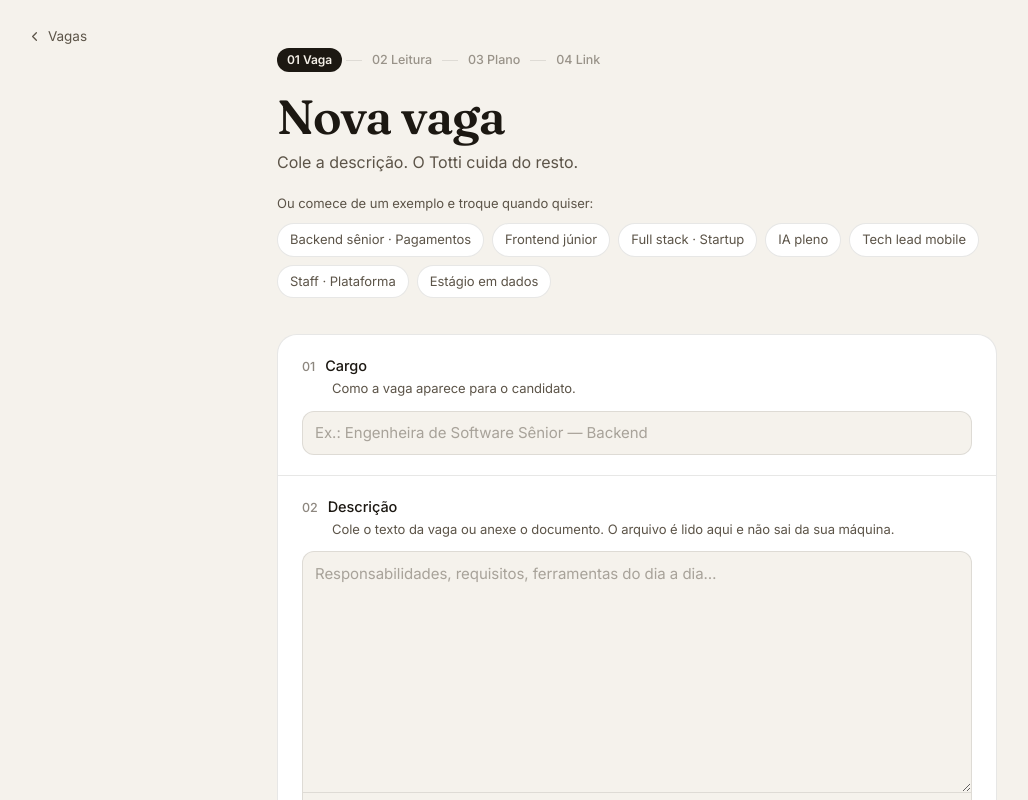
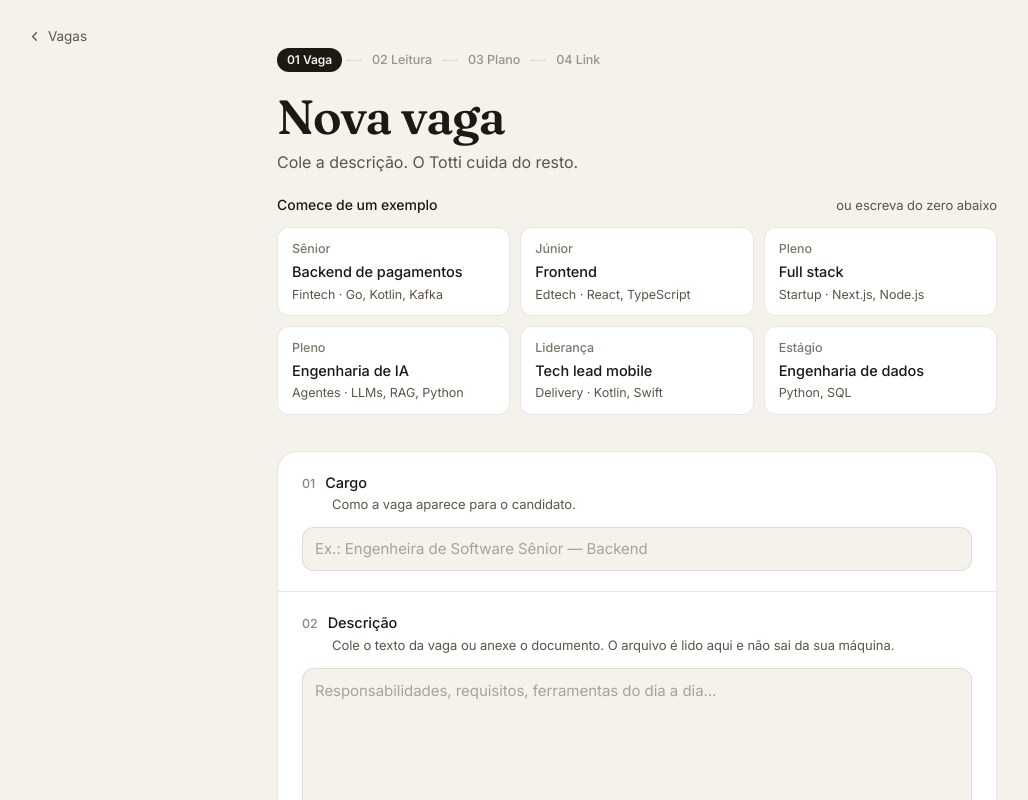
Before and after one commit to GioNicolas/converge-challenge, a Next.js app: page /vagas/nova in a window 1280 px wide. Shown: the top 800 px of the page, without its empty margins (3-1031 px from the left). Built offline with nearby package versions, Linux system fonts and the light colour scheme.

Commit message:
Exemplos da nova vaga viram cartões com nível, setor e tecnologia
Co-Authored-By: Claude Opus 5.5 <noreply@anthropic.com>

```diff
--- a/components/pre-entrevista/EntradaVaga.tsx
+++ b/components/pre-entrevista/EntradaVaga.tsx
@@ -3,10 +3,10 @@ import TituloRevelado from "@/components/totti/TituloRevelado";
 
 // Nova vaga: uma lista única, de cima para baixo — 01 Cargo, 02 Descrição (texto ou documento), 03 Contexto.
 // O documento (PDF, TXT, Markdown) é lido no navegador: o primeiro preenche a descrição, os outros viram contexto.
-// Abaixo do título, exemplos clicáveis preenchem os três campos; clicar em outro troca o exemplo.
+// Abaixo do título, cartões de exemplo preenchem os três campos; clicar em outro troca, clicar no marcado limpa.
 import { useRef, useState, type DragEvent, type FormEvent, type ReactNode } from "react";
 import { motion } from "motion/react";
-import { ArrowRight, Lock, Paperclip } from "lucide-react";
+import { ArrowRight, Check, Lock, Paperclip } from "lucide-react";
 import { VAGAS } from "@/fixtures/pre-entrevista/vagas";
 import type { Vaga } from "@/lib/pre-entrevista/classificador";
 import { ACEITOS, lerDocumento, type Documento } from "@/lib/pre-entrevista/tela/documentos";
@@ -27,15 +27,14 @@ type Props = {
   voltar?: ReactNode;
 };
 
-/** Nome curto de cada vaga de exemplo, na ordem em que aparecem os botões. */
-const EXEMPLOS: { id: string; nome: string }[] = [
-  { id: "backend-senior-pagamentos", nome: "Backend sênior · Pagamentos" },
-  { id: "frontend-junior", nome: "Frontend júnior" },
-  { id: "fullstack-startup", nome: "Full stack · Startup" },
-  { id: "ia-pleno", nome: "IA pleno" },
-  { id: "tech-lead-mobile", nome: "Tech lead mobile" },
-  { id: "staff-plataforma", nome: "Staff · Plataforma" },
-  { id: "estagio-dados", nome: "Estágio em dados" },
+/** Cartões de exemplo (vagas de `fixtures/pre-entrevista/vagas.ts`): nível, nome curto e onde/com o quê. Seis fecham a grade 3×2. */
+const EXEMPLOS: { id: string; nivel: string; nome: string; detalhe: string }[] = [
+  { id: "backend-senior-pagamentos", nivel: "Sênior", nome: "Backend de pagamentos", detalhe: "Fintech · Go, Kotlin, Kafka" },
+  { id: "frontend-junior", nivel: "Júnior", nome: "Frontend", detalhe: "Edtech · React, TypeScript" },
+  { id: "fullstack-startup", nivel: "Pleno", nome: "Full stack", detalhe: "Startup · Next.js, Node.js" },
+  { id: "ia-pleno", nivel: "Pleno", nome: "Engenharia de IA", detalhe: "Agentes · LLMs, RAG, Python" },
+  { id: "tech-lead-mobile", nivel: "Liderança", nome: "Tech lead mobile", detalhe: "Delivery · Kotlin, Swift" },
+  { id: "estagio-dados", nivel: "Estágio", nome: "Engenharia de dados", detalhe: "Python, SQL" },
 ];
 
 const moldura =
@@ -121,6 +120,13 @@ export default function EntradaVaga({ onEnviar, erro, inicial, voltar }: Props)
     if (!exemplo) return;
     ditadoDescricao.cancelar();
     ditadoContexto.cancelar();
+    // Clicar no exemplo já marcado desfaz: os campos voltam vazios.
+    if (exemploAtual === id) {
+      setCargo("");
+      setDescricao("");
+      setContexto("");
+      return;
+    }
     setCargo(exemplo.roleTitle);
     setDescricao(exemplo.jobDescription);
     setContexto(exemplo.context ?? "");
@@ -159,9 +165,12 @@ export default function EntradaVaga({ onEnviar, erro, inicial, voltar }: Props)
           </h1>
           <p className="text-[16px] text-texto-suave">Cole a descrição. O Totti cuida do resto.</p>
         </div>
-        <div className="flex flex-col gap-2.5">
-          <span className="text-[13px] text-texto-suave">Ou comece de um exemplo e troque quando quiser:</span>
-          <div className="flex flex-wrap gap-2">
+        <div className="flex flex-col gap-3">
+          <div className="flex items-baseline justify-between gap-3">
+            <span className="text-[14px] font-medium text-texto">Comece de um exemplo</span>
+            <span className="text-[13px] text-texto-suave">ou escreva do zero abaixo</span>
+          </div>
+          <div className="grid grid-cols-2 gap-2.5 sm:grid-cols-3">
             {EXEMPLOS.map((e) => {
               const ativo = exemploAtual === e.id;
               return (
@@ -170,13 +179,23 @@ export default function EntradaVaga({ onEnviar, erro, inicial, voltar }: Props)
                   type="button"
                   onClick={() => usarExemplo(e.id)}
                   aria-pressed={ativo}
-                  className={`rounded-full border px-3 py-1.5 text-[13px] transition-colors duration-150 ${
+                  className={`group relative flex flex-col gap-1 rounded-controle border px-3.5 py-3 text-left transition-[border-color,background-color,box-shadow,transform] duration-150 active:scale-[0.98] ${
                     ativo
-                      ? "border-texto bg-texto text-fundo"
-                      : "border-borda bg-superficie text-texto-suave hover:border-texto/30 hover:text-texto"
+                      ? "border-texto bg-superficie shadow-[0_0_0_3px_rgb(17_17_17/0.08)]"
+                      : "border-borda bg-superficie hover:-translate-y-px hover:border-texto/30 hover:shadow-[0_2px_8px_rgb(17_17_17/0.05)]"
                   }`}
                 >
-                  {e.nome}
+                  <span className="rotulo text-texto-suave/80">{e.nivel}</span>
+                  <span className="text-[14.5px] font-medium leading-snug text-texto">{e.nome}</span>
+                  <span className="text-[12.5px] leading-snug text-texto-suave">{e.detalhe}</span>
+                  <span
+                    aria-hidden
+                    className={`absolute right-2.5 top-2.5 flex h-[18px] w-[18px] items-center justify-center rounded-full bg-texto text-fundo transition-[opacity,transform] duration-150 ${
+                      ativo ? "scale-100 opacity-100" : "scale-75 opacity-0"
+                    }`}
+                  >
+                    <Check size={11} strokeWidth={2.5} />
+                  </span>
                 </button>
               );
             })}
```
